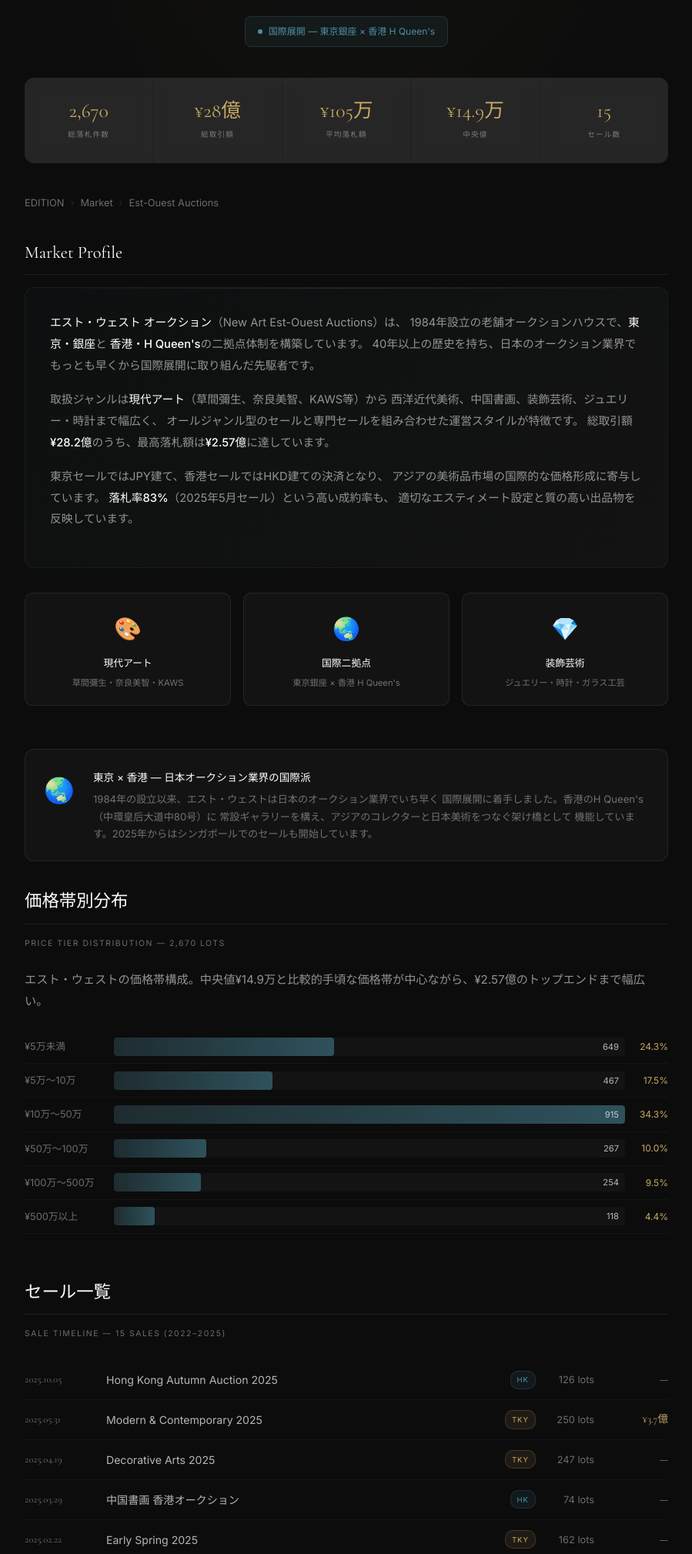
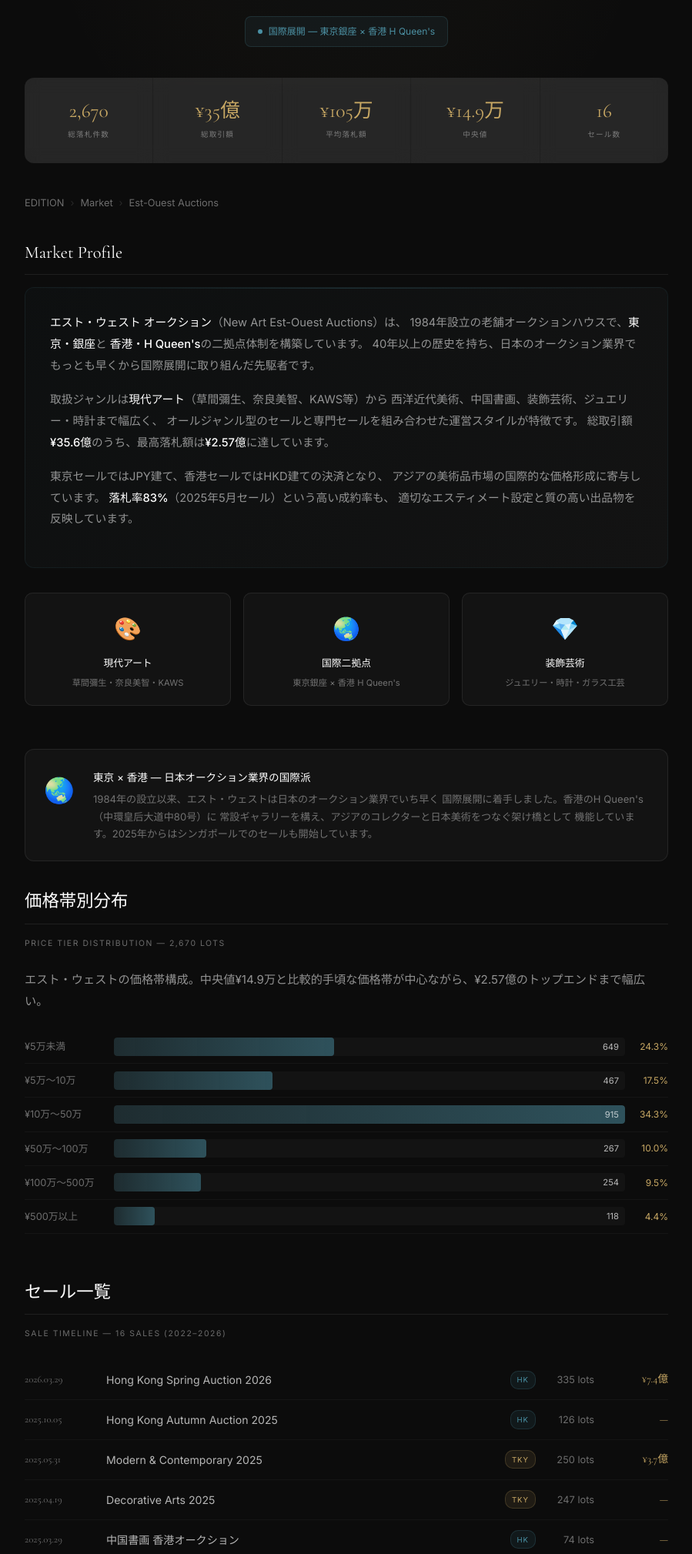
Before and after one commit to hiroshic9-png/edition-api, a plain HTML site: page market/est-ouest/index.html in a window 1280 px wide. Shown: the part 480-2499 px from the top of the page at 77% size, without its empty margins (190-1089 px from the left). Drawn offline with nearby package versions, Linux system fonts and the light colour scheme.

Commit message:
feat: Add HK Spring 2026 sale data (HKD 37.9M / ¥7.4B)
- 16 sales total (was 15), total value ¥35.6B (was ¥28.2B)
- 2026-03-29 Hong Kong Spring Auction added to timeline
- Updated all stats on the page

```diff
--- a/market/est-ouest/index.html
+++ b/market/est-ouest/index.html
@@ -210,7 +210,7 @@
         <span class="stats-bar__label">総落札件数</span>
       </div>
       <div class="stats-bar__item">
-        <span class="stats-bar__val">¥28億</span>
+        <span class="stats-bar__val">¥35億</span>
         <span class="stats-bar__label">総取引額</span>
       </div>
       <div class="stats-bar__item">
@@ -222,7 +222,7 @@
         <span class="stats-bar__label">中央値</span>
       </div>
       <div class="stats-bar__item">
-        <span class="stats-bar__val">15</span>
+        <span class="stats-bar__val">16</span>
         <span class="stats-bar__label">セール数</span>
       </div>
     </div>
@@ -255,7 +255,7 @@
           取扱ジャンルは<strong>現代アート</strong>（草間彌生、奈良美智、KAWS等）から
           西洋近代美術、中国書画、装飾芸術、ジュエリー・時計まで幅広く、
           オールジャンル型のセールと専門セールを組み合わせた運営スタイルが特徴です。
-          総取引額<strong>¥28.2億</strong>のうち、最高落札額は<strong>¥2.57億</strong>に達しています。
+          総取引額<strong>¥35.6億</strong>のうち、最高落札額は<strong>¥2.57億</strong>に達しています。
         </p>
         <p>
           東京セールではJPY建て、香港セールではHKD建ての決済となり、
@@ -358,8 +358,15 @@
     <!-- Sale Timeline -->
     <section class="section fade-in" style="animation-delay:0.2s">
       <h2 class="section__title">セール一覧</h2>
-      <p class="section__subtitle">Sale Timeline — 15 Sales (2022–2025)</p>
+      <p class="section__subtitle">Sale Timeline — 16 Sales (2022–2026)</p>
       <div class="sale-timeline">
+        <div class="sale-item">
+          <span class="sale-item__date">2026.03.29</span>
+          <span class="sale-item__name">Hong Kong Spring Auction 2026</span>
+          <span class="sale-item__location sale-item__location--hk">HK</span>
+          <span class="sale-item__lots">335 lots</span>
+          <span class="sale-item__value">¥7.4億</span>
+        </div>
         <div class="sale-item">
           <span class="sale-item__date">2025.10.05</span>
           <span class="sale-item__name">Hong Kong Autumn Auction 2025</span>
```
